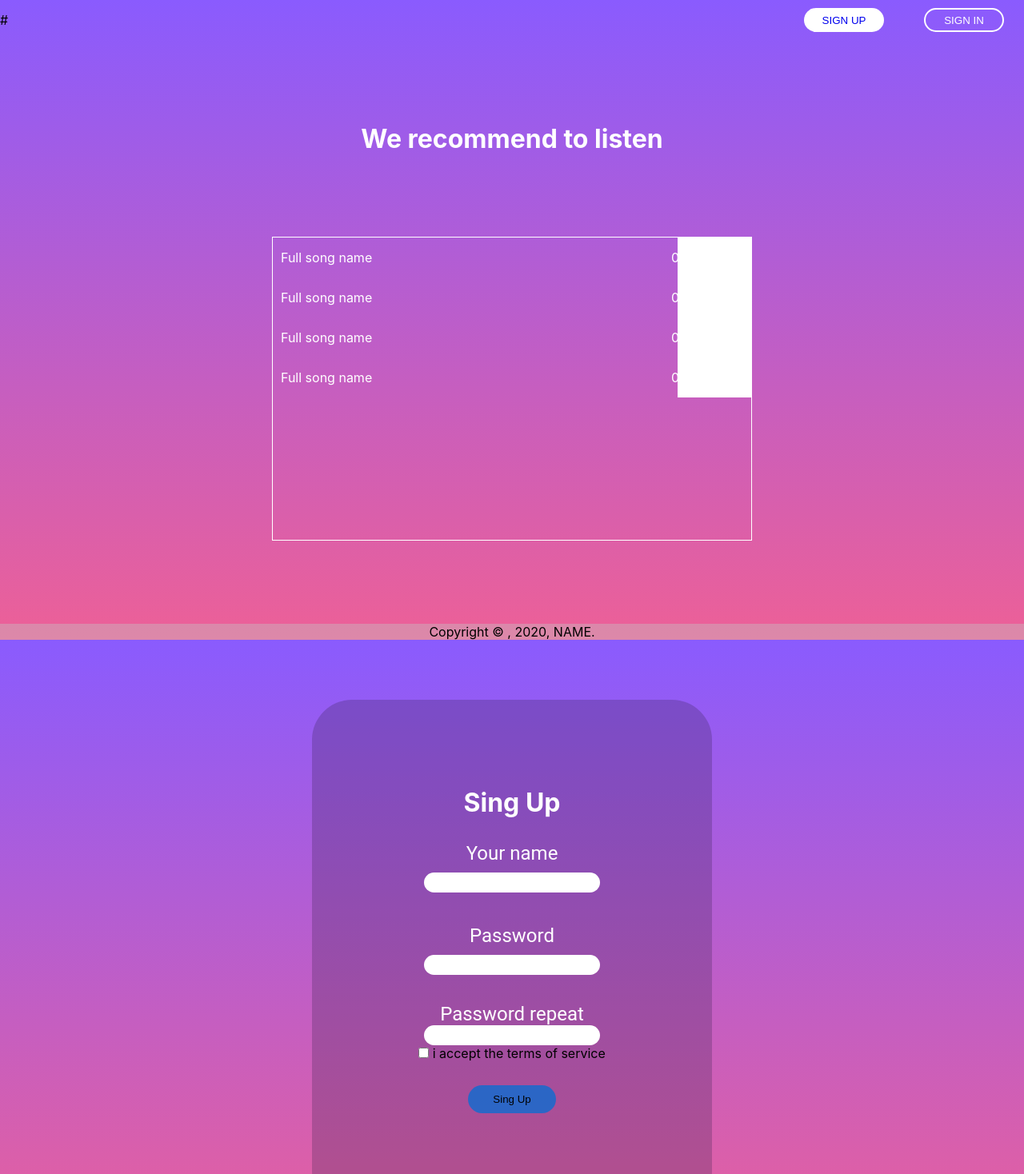
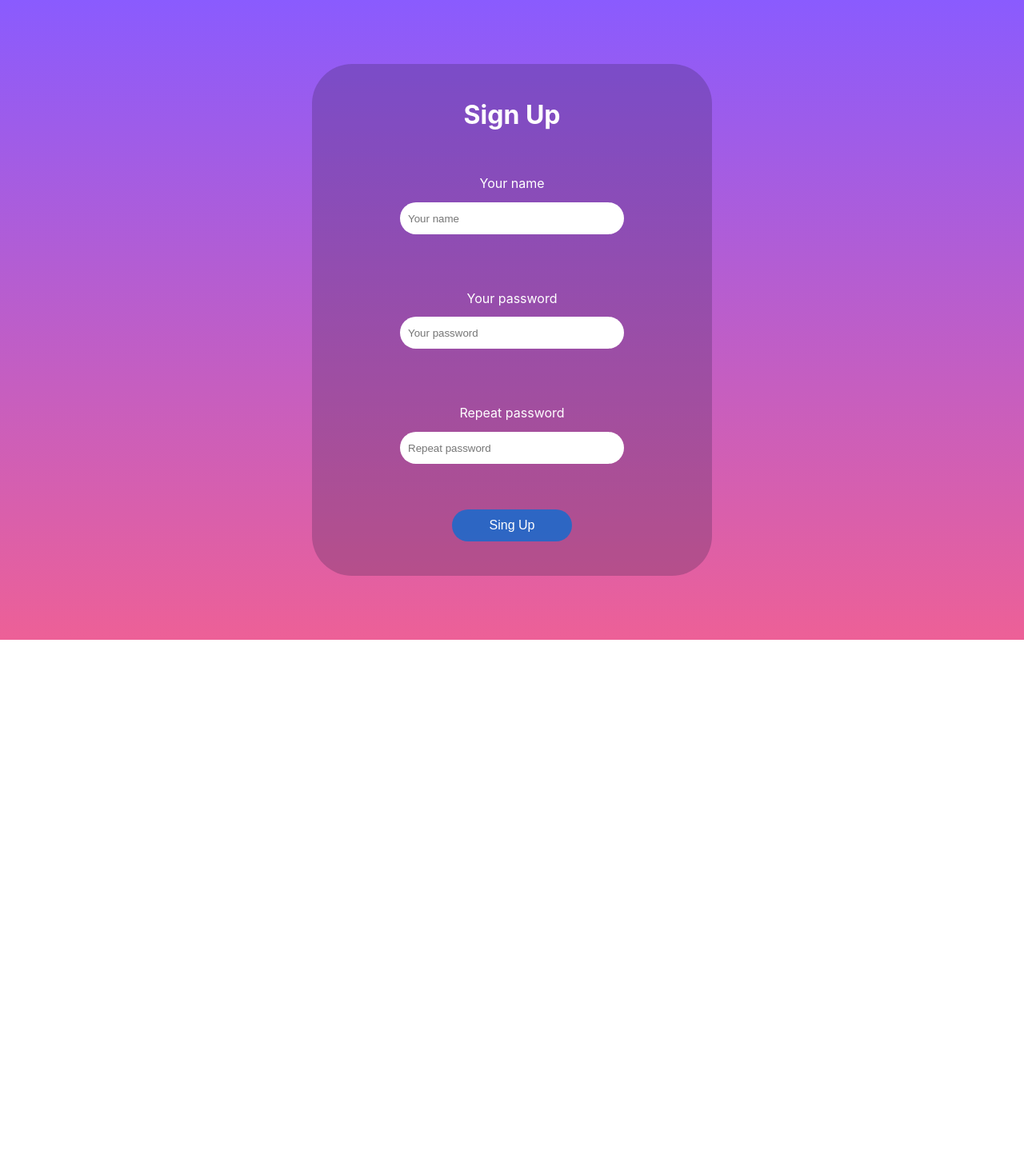
Before and after one commit to ArtemOhotnik/AudioP, a React (Create React App) app in the folder audiopl/: page /signup in a window 1280 px wide. Shown: the top 1468 px of the page at 80% size. After the commit the page ends 800 px from the top, so only its background shows below. Built offline with nearby package versions, Linux system fonts and the light colour scheme; grey boxes are pictures that could not be loaded.

Commit message:
All front-end ready

```diff
--- a/audiopl/src/App.js
+++ b/audiopl/src/App.js
@@ -2,24 +2,26 @@ import React from 'react';
 //import Log from "./content/Log In/LogIn";
 //import Register from "./content/Sign Up/singUp";
 import Main from "./content/Main/Main";
-import {BrowserRouter, Switch, Route} from 'react-router-dom'
+import {BrowserRouter, Switch, Route, NavLink} from 'react-router-dom'
 import CurrentMusic from './content/CurrentMusic/CurrentMusic'
 import SignUp from './content/Sign Up/SignUp'
 import LogIn from './content/Log In/LogIn'
+import UploadMusic from './content/UploadMusic/UploadMusic';
 
 
 function App() {
   return (
-    <BrowserRouter>
-      <>
-        <Main/>
-      </>
+    <>
+        {/* <Main/> */}
+
       <Switch>
+        <Route path="/" exact component={Main} />
         <Route path="/current" component={CurrentMusic} />
         <Route path="/signup" component={SignUp} />
         <Route path="/signin"  component={LogIn} />
+        <Route path="/upload" component={UploadMusic} />
       </Switch>
-    </BrowserRouter>
+    </>
   );
 }
 
--- a/audiopl/src/content/CurrentMusic/CurrentMusic.js
+++ b/audiopl/src/content/CurrentMusic/CurrentMusic.js
@@ -105,7 +105,7 @@ function CurrentMusic() {
                 </div>
                 <div className="sound-footer">
                     <div className="sound">
-                        <img src="https://img.icons8.com/ios-filled/0.4x/room-sound.png" alt=""/>
+                        <img src="https://img.icons8.com/ios-filled/0.4x/room-sound.png" className="sound-" alt=""/>
                         <input className="slider-sound" type="range"/>
                     </div>
                 </div>
--- a/audiopl/src/content/Log In/LogIn.js
+++ b/audiopl/src/content/Log In/LogIn.js
@@ -7,10 +7,10 @@ function Log() {
 
         <div className="Log">
 
-            <form action="">
+            <form>
 
             <div className="blockLog">
-                <h1 className="LogIn">Log In</h1>
+                <h1 className="LogIn">Sign In</h1>
                 <p className="p1">Your name</p>
                 <input className="input1"/>
                 <p className="p2">Your password</p>
--- a/audiopl/src/content/Main/Main.js
+++ b/audiopl/src/content/Main/Main.js
@@ -16,8 +16,8 @@ function Main() {
                     <button className="sign" ><NavLink style={{textDecoration: 'none', color: 'white'}} to="/signin">SIGN IN</NavLink></button>
                 </div>
             </header>
-
-            <h1>We recommend to listen</h1>
+            <div style={{flexDirection: 'column', alignItems: 'center', justifyContent: 'center'}}>
+                <h1 style={{marginBottom: '10px'}}>We recommend to listen</h1>
 
                 <div className="Box">
 
@@ -26,7 +26,7 @@ function Main() {
 
                         <div>
                     <p className="Time1">0:00</p>
-                <img alt={"#"} src="https://img.icons8.com/material-sharp/24/000000/pause.png" className="pause1"/>
+                    <img alt={"#"} src="https://img.icons8.com/material-outlined/1x/circled-play.png" className="pause1"/>
                     </div>
 
                 </div>
@@ -36,7 +36,7 @@ function Main() {
 
                         <div>
                     <p className="Time2">0:00</p>
-                <img alt={"#"} src="https://img.icons8.com/material-sharp/24/000000/pause.png" className="pause2"/>
+                    <img alt={"#"} src="https://img.icons8.com/material-outlined/1x/circled-play.png" className="pause2"/>
                     </div>
 
                 </div>
@@ -46,7 +46,7 @@ function Main() {
 
                         <div>
                     <p className="Time3">0:00</p>
-                <img alt={"#"} src="https://img.icons8.com/material-sharp/24/000000/pause.png" className="pause3"/>
+                    <img alt={"#"} src="https://img.icons8.com/material-outlined/1x/circled-play.png" className="pause3"/>
                     </div>
 
                 </div>
@@ -57,9 +57,10 @@ function Main() {
 
                     <div>
                     <p className="Time4">0:00</p>
-                <img alt={"#"} src="https://img.icons8.com/material-sharp/24/000000/pause.png" className="pause4"/>
+                    <img alt={"#"} src="https://img.icons8.com/material-outlined/1x/circled-play.png" className="pause4"/>
                     </div>
 
+                </div>
             </div>
 
             </div>
--- a/audiopl/src/content/Sign Up/SignUp.js
+++ b/audiopl/src/content/Sign Up/SignUp.js
@@ -1,23 +1,32 @@
 import React from "react";
+import { NavLink, Route, Switch } from "react-router-dom";
 import './SingUp.css'
+import Terms from '../Terms/Terms'
 
 function Register() {
     return(
-        <div className="Log">
-            <div className="blockLog">
-                <h1 className="LogIn">Sing Up</h1>
-                <p className="p1">Your name</p>
-                <input className="input1"/>
-                <p className="p2">Password</p>
-                <input className="input2"/>
-                <p className="p3">Password repeat</p>
-                <input className="input3"/>
-
-                <p className="accept"><input type="checkbox" name="a"/> i accept the terms of service</p>
-
-               <button className="buttonS">Sing Up</button>
+        <div className="log">
+            <div className="main-sign-block">
+                <form>
+                    <h1>Sign Up</h1>
+                    <div className="your-name">
+                        <span>Your name</span>
+                        <input type="text" placeholder="Your name"/>
+                    </div>
+                    <div className="your-pass">
+                        <span>Your password</span>
+                        <input type="text" placeholder="Your password"/>
+                    </div>
+                    <div className="pass-repeat">
+                        <span>Repeat password</span>
+                        <input type="text" placeholder="Repeat password"/>
+                    </div>
+                    <button type="submit">Sing Up</button>
+                </form>
             </div>
-
+        <Switch>
+            <Route path="/terms" component={Terms} />
+        </Switch>
         </div>
     )
 }
--- a/audiopl/src/content/Sign Up/SingUp.css
+++ b/audiopl/src/content/Sign Up/SingUp.css
@@ -1,109 +1,51 @@
 * {
     overflow: hidden;
 }
-
-.Log {
-    display: flex;
+.log{
     width: 100%;
     height: 100vh;
+    display: flex;
     justify-content: center;
     align-items: center;
     background: linear-gradient(180deg, #8A5BFE 0%, rgba(255, 255, 255, 0) 100%), #ED6097;
 }
-
-.blockLog {
-    display: flex;
+.main-sign-block{
     width: 500px;
     height: 80vh;
+    display: flex;
     align-items: center;
-    flex-direction: column;
-    margin-bottom: 10px;
+    justify-content: center;
     background: rgba(52, 32, 74, 0.26);
     border-radius: 50px;
-    justify-content: center;
-
 }
-
-.LogIn {
-    color: #FFFFFF;
-    justify-content: flex-end;
+.main-sign-block > form{
+    height: 100%;
+    width: 100%;
+    border-radius: 50px;
+    display: flex;
+    flex-direction: column;
+    align-items: center;
+    justify-content: space-evenly;
 }
-
-.p1 {
-    font-family: Roboto;
-    font-style: normal;
-    font-weight: normal;
-    font-size: 24px;
-    line-height: 28px;
-    text-align: center;
-
-    color: #FFFFFF
-
+.main-sign-block > form > div{
+    height: 100px;
+    width: 70%;
+    display: flex;
+    flex-direction: column;
+    justify-content: space-evenly;
+    align-items: center;
 }
-
-.input1 {
-    width: 220px;
-    height: 25px;
-
-    background: #FFFFFF;
-    border-radius: 38px;
+.main-sign-block > form > div > span{
+    color: white;
+}
+form > button{
+    width: 150px;
+    height: 40px;
+    background: rgba(0, 111, 214, 0.74);
+    border-radius: 917px;
     border: none;
     outline: none;
+    color: white;
+    cursor: pointer;
+    font-size: 16px;
 }
-
-.p2 {
-    font-family: Roboto;
-    font-style: normal;
-    font-weight: normal;
-    font-size: 24px;
-    line-height: 28px;
-    text-align: center;
-
-    color: #FFFFFF
-}
-
-
-.input2 {
-    width: 220px;
-    height: 25px;
-
-    background: #FFFFFF;
-    border-radius: 57px;
-    border: none;
-    outline: none;
-}
-
-
-.buttonS {
-    margin-top: 30px;
-    margin-bottom: 15px;
-    width: 110px;
-    height: 35px;
-
-
-    border: none;
-    outline: none;
-    background: rgba(0, 111, 214, 0.74);
-    border-radius: 917px;
-}
-
-.p3 {
-    font-family: Roboto;
-    font-style: normal;
-    font-weight: normal;
-    font-size: 24px;
-    line-height: 28px;
-    text-align: center;
-
-    color: #FFFFFF
-}
-
-.input3 {
-    width: 220px;
-    height: 25px;
-
-    background: #FFFFFF;
-    border-radius: 57px;
-    border: none;
-    outline: none;
-}
--- a/audiopl/src/content/Terms/Terms.js
+++ b/audiopl/src/content/Terms/Terms.js
@@ -1,14 +1,14 @@
 import React from 'react'
 
-const terms = () => {
+const Terms = () => {
     return(
-        <h1>
+        <>
             Hello
-        </h1>
+        </>
     )
 }
 
 
 
 
-export default terms
+export default Terms
--- /dev/null
+++ b/audiopl/src/content/UploadMusic/UploadMusic.css
@@ -0,0 +1,73 @@
+*{
+    margin: 0;
+    padding: 0;
+    box-sizing: border-box;
+}
+.container{
+    width: 100%;
+    height: 100vh;
+    display: flex;
+    justify-content: center;
+    align-items: center;
+}
+.main-block{
+    width: 500px;
+    height: 80vh;
+    background: rgba(52, 32, 74, 0.26);
+    border-radius: 50px;
+    display: flex;
+    flex-direction: column;
+    align-items: center;
+    justify-content: space-around;
+}
+.song-name,.author-name{
+    width: 100%;
+    height: 90px;
+    display: flex;
+    flex-direction: column;
+    justify-content: space-evenly;
+    align-items: center;
+}
+.song-name, .author-name{
+    font-size: 18px;
+}
+.author-name > span{
+    color: white;
+}
+input{
+    width: 280px;
+    height: 40px;
+    background: #FFFFFF;
+    border-radius: 30px;
+    color: black;
+    padding-left: 10px;
+}
+.add-button{
+    width: 217px;
+    height: 59px;
+    background: #8D5EFF;
+    border-radius: 18px;
+    border: none;
+    outline: none;
+    font-size: 20px;
+    color: white;
+    cursor: pointer;
+}
+.select-song{
+    width: 280px;
+    height: 60px;
+    display: flex;
+    justify-content: flex-start;
+    align-items: center;
+}
+.select-song > button{
+    width: 130px;
+    height: 40px;
+    background: white;
+    border-radius: 15px;
+    border: none;
+    outline: none;
+    margin-right: 10px;
+    font-size: 18px;
+    cursor: pointer;
+}
--- /dev/null
+++ b/audiopl/src/content/UploadMusic/UploadMusic.js
@@ -0,0 +1,27 @@
+import React from 'react'
+import './UploadMusic.css'
+
+function UploadMusic() {
+    return (
+        <div className="container">
+            <form className="main-block">
+                <h1>Add Song</h1>
+                <div className="song-name">
+                    <span>Song name</span>
+                    <input placeholder="Your name" type="text"/>
+                </div>
+                <div className="author-name">
+                    <span>Your name</span>
+                    <input placeholder="Song name" type="text"/>
+                </div>
+                <div className="select-song">
+                    <button>Select</button>
+                    <span>mp3</span>
+                </div>
+                <button className="add-button">Add</button>
+            </form>
+        </div>
+    )
+}
+
+export default UploadMusic
--- a/audiopl/src/index.js
+++ b/audiopl/src/index.js
@@ -3,10 +3,13 @@ import ReactDOM from 'react-dom';
 import './index.css';
 import App from './App';
 import * as serviceWorker from './serviceWorker';
+import { BrowserRouter } from 'react-router-dom';
 
 ReactDOM.render(
   <React.StrictMode>
-    <App />
+    <BrowserRouter>
+      <App />
+    </BrowserRouter>
   </React.StrictMode>,
   document.getElementById('root')
 );
```
Also changed, not shown: audiopl/src/content/CurrentMusic/CurrentMusic.css (+13 -10 lines). Lines whose indentation alone changed are shown as unchanged.
